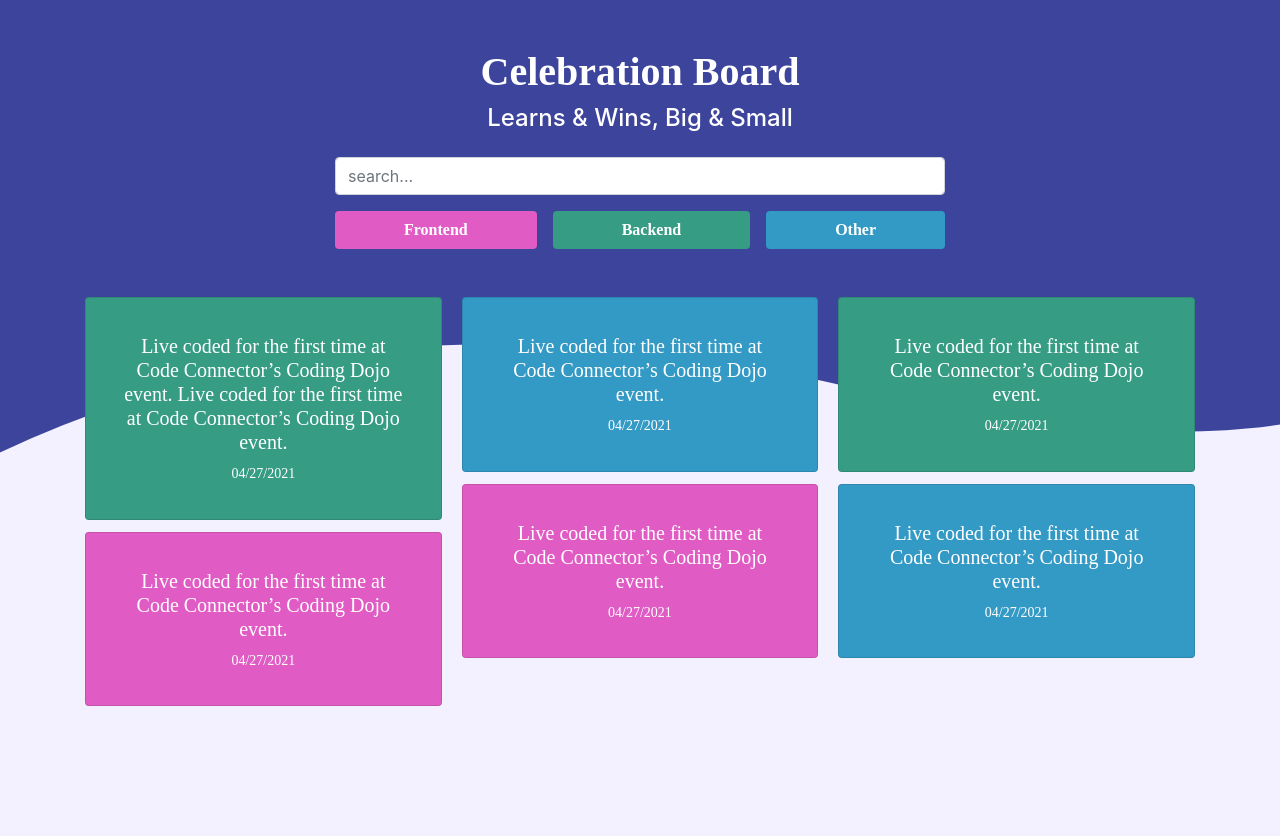
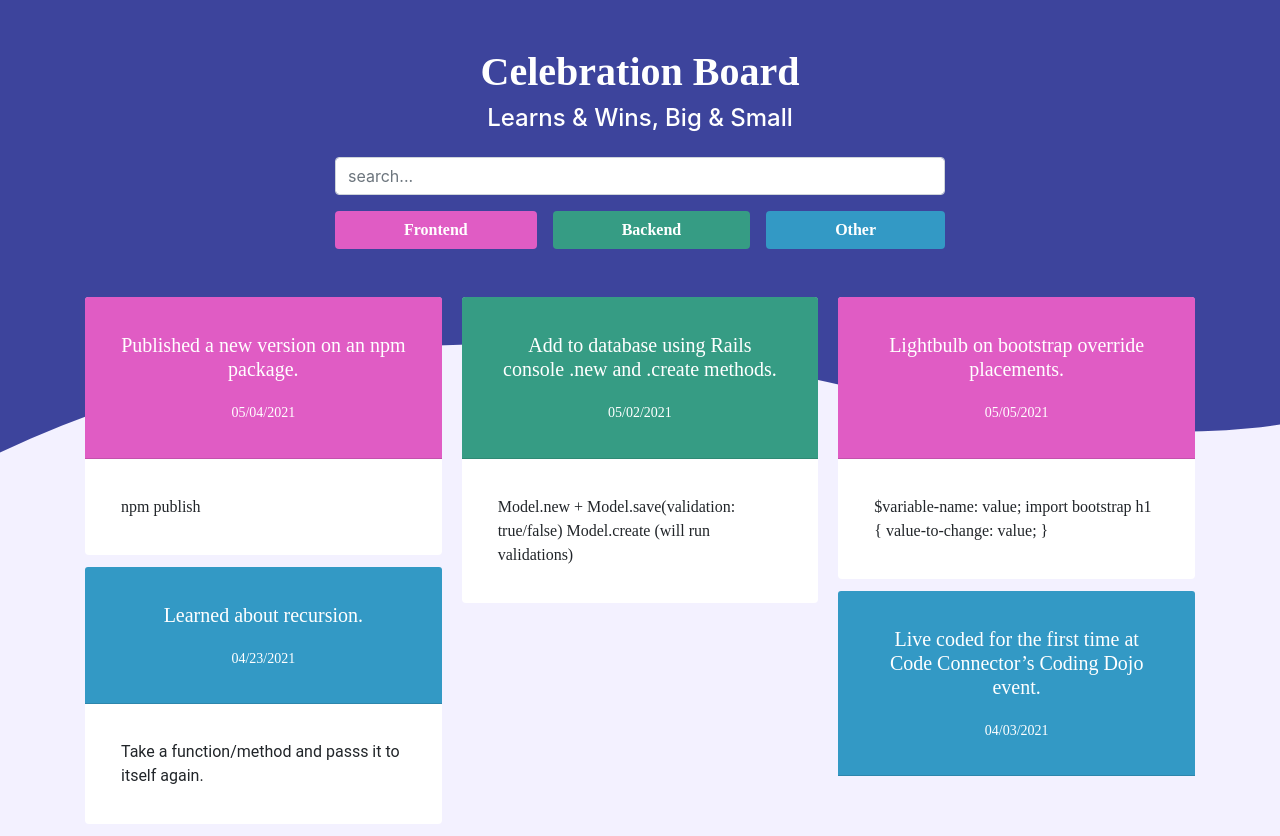
Before and after one commit to sawiggins/celebrate, a React (Create React App) app: page / in a window 1280 px wide. Before the commit the page ends 800 px from the top, so only its background shows below. Built offline with nearby package versions, Linux system fonts and the light colour scheme; what webfontloader would draw is missing.

Commit message:
feat: add other props to celebration card and style

```diff
--- a/src/App.js
+++ b/src/App.js
@@ -28,27 +28,41 @@ return (
   <Container>
     <div className="card-columns">
       <CelebrationCard
-        title="Live coded for the first time at Code Connector’s Coding Dojo event. Live coded for the first time at Code Connector’s Coding Dojo event."
+        title="Published a new version on an npm package."
+        date="05/04/2021"
+        category="frontend"
+        description="npm publish"
+        isDescriptionCode={true}
+      />
+      <CelebrationCard
+        title="Learned about recursion."
+        date="04/23/2021"
+        category="other"
+        description="Take a function/method and passs it to itself again."
+        isDescriptionCode={false}
+      />
+      <CelebrationCard
+        title="Add to database using Rails console .new and .create methods."
+        date="05/02/2021"
         category="backend"
+        description="Model.new + Model.save(validation: true/false)
+        Model.create (will run validations)"
+        isDescriptionCode={true}
+      />
+      <CelebrationCard
+        title="Lightbulb on bootstrap override placements."
+        date="05/05/2021"
+        category="frontend"
+        description='$variable-name: value;
+        import bootstrap
+        h1 {
+          value-to-change: value;
+        }'
+        isDescriptionCode={true}
       />
       <CelebrationCard
         title="Live coded for the first time at Code Connector’s Coding Dojo event."
-        category="frontend"
-      />
-      <CelebrationCard
-        title="Live coded for the first time at Code Connector’s Coding Dojo event."
-        category="other"
-      />
-      <CelebrationCard
-        title="Live coded for the first time at Code Connector’s Coding Dojo event."
-        category="frontend"
-      />
-      <CelebrationCard
-        title="Live coded for the first time at Code Connector’s Coding Dojo event."
-        category="backend"
-      />
-      <CelebrationCard
-        title="Live coded for the first time at Code Connector’s Coding Dojo event."
+        date="04/03/2021"
         category="other"
       />
     </div>
--- a/src/CelebrationCard.js
+++ b/src/CelebrationCard.js
@@ -1,13 +1,18 @@
 import React from 'react';
 import { Card } from 'react-bootstrap';
 
-const CelebrationCard = ({title, category}) => {
+const CelebrationCard = ({title, category, date, description, isDescriptionCode}) => {
+  {/* TODO: CLEAN UP, ONLY PASS IF TRUE */}
+  const isDescriptionCodeClass = isDescriptionCode ? "code" : false
   return (
-    <Card className={`celebration-card ${category}`} >
-      <Card.Body>
+    <Card className='celebration-card' >
+      <Card.Header className={`${category}`}>
         <Card.Title>{title}</Card.Title>
-        <Card.Subtitle>04/27/2021</Card.Subtitle>
-      </Card.Body>
+        <Card.Subtitle>{date}</Card.Subtitle>
+      </Card.Header>
+      {description && <Card.Body>
+        <Card.Text className={`${isDescriptionCodeClass}`}>{description}</Card.Text>
+      </Card.Body>}
     </Card>
   )
 }
--- a/src/index.js
+++ b/src/index.js
@@ -9,6 +9,8 @@ WebFontLoader.load({
   google: {
     families: [
       'Zilla Slab:400,700,latin-ext',
+      'Roboto: 400, latin-ext',
+      'Roboto Mono: 400, latin-ext',
     ]
   }
 })
--- a/src/styles/celebration-card.scss
+++ b/src/styles/celebration-card.scss
@@ -1,6 +1,8 @@
 .celebration-card {
-  padding: 1rem;
 
+  border: none;
+
+  .card-header {
     &.frontend {
       background-color: $frontend;
     }
@@ -12,15 +14,26 @@
     &.other {
       background-color: $other;
     }
+  }
 
   .card-title, .card-subtitle {
     color: $white;
     font-family: 'Zilla Slab';
     text-align: center;
+    margin: 1.5rem 1rem;
   }
 
   .card-subtitle {
     font-size: 14px;
     margin-top: 0.5rem;
   }
+
+  .card-text {
+    margin: 1rem;
+    font-family: 'Roboto';
+
+    &.code {
+      font-family: 'Roboto Mono';
     }
+  }
+}
```
Lines whose indentation alone changed are shown as unchanged.
